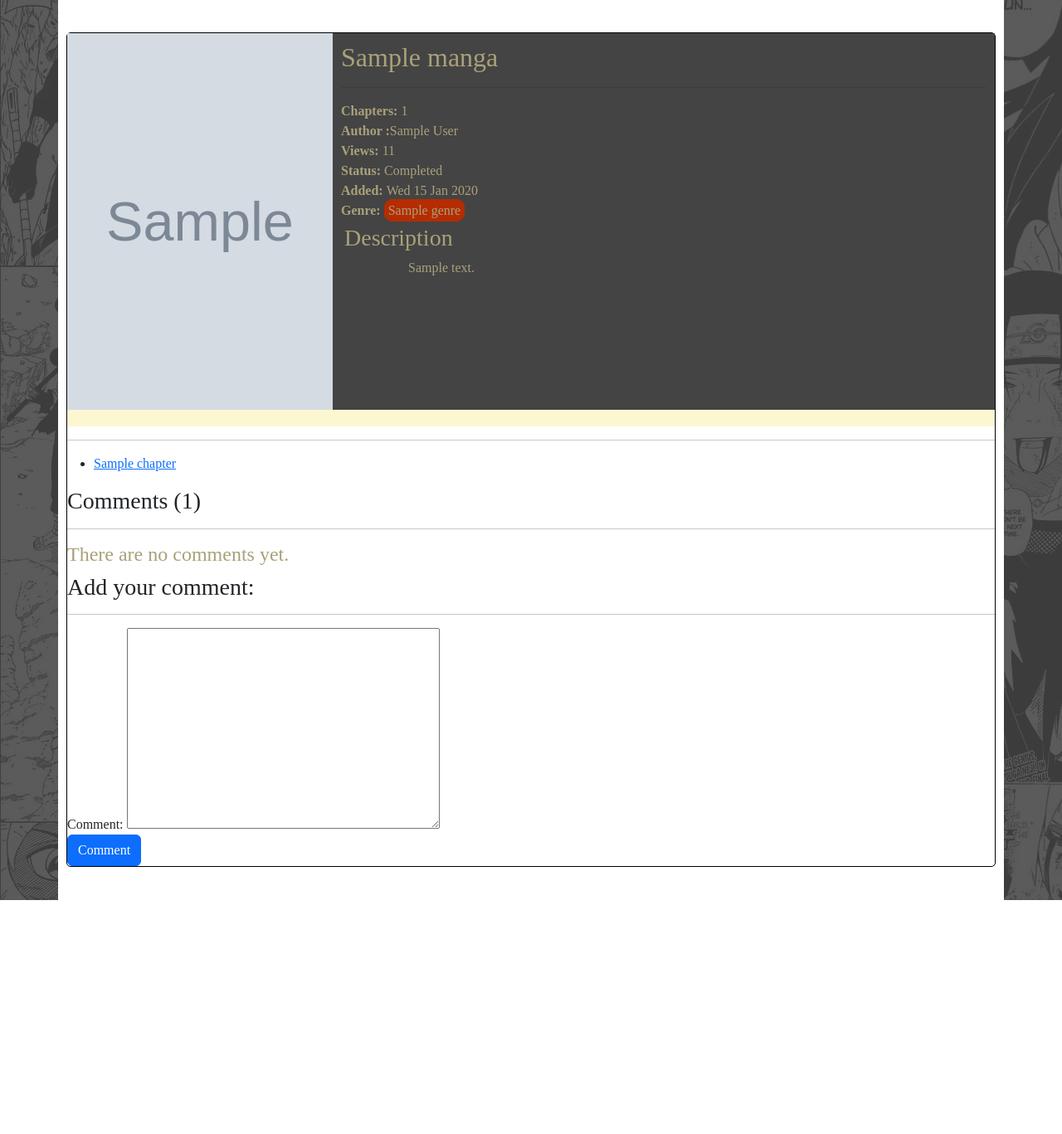
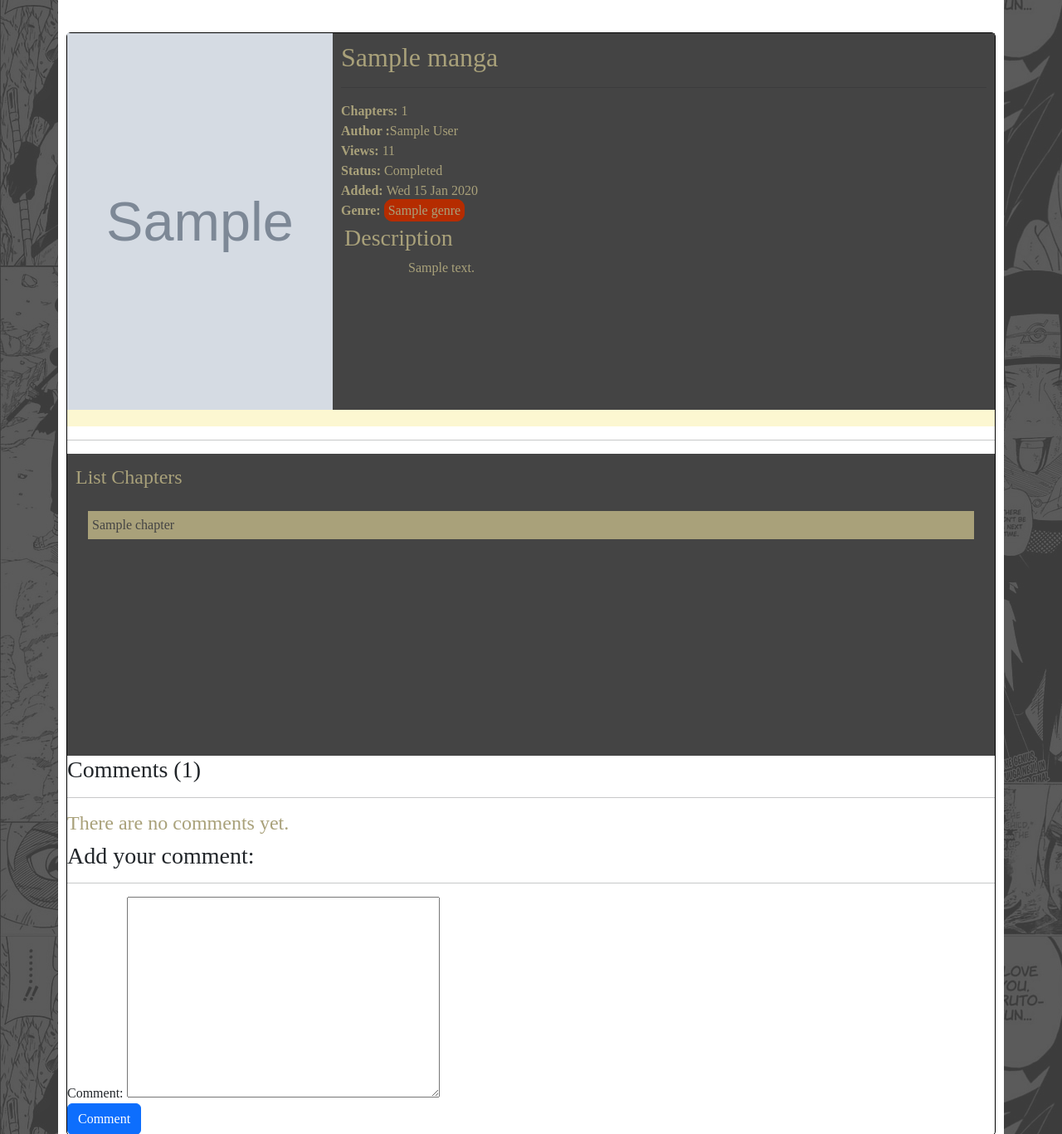
Before and after one commit to Renildo15/MangaCats, a Django app: page /manga/manga_view/00000000-0000-0000-0000-000000000001/ in a window 1280 px wide. Shown: the part 89-1456 px from the top of the page at 83% size. Before the commit the page ends 1174 px from the top, so only its background shows below. Run offline with Django 4.2, Linux system fonts and the light colour scheme; tables that the repository leaves empty hold one stand-in row (values such as "Sample post"); grey boxes marked "Sample" are stand-in pictures; some libraries are stand-ins or nearby versions.

Commit message:
style: chapters #3

```diff
--- a/core/manga_app/templates/partials/chapters_list.html
+++ b/core/manga_app/templates/partials/chapters_list.html
@@ -1,5 +1,6 @@
 {% if chapters %}
-    <div>
+    <div class="chapter-list">
+        <legend>List Chapters</legend>
         <ul>
         {% for chapter in chapters %}
                 <li>
@@ -11,5 +12,10 @@
         </ul>
     </div>
 {% else %}
-    <h4>Not Exists Chapters</h4>
+    <div class="chapter-list">
+        <div class="no-exists">
+            <h3>Not Exists Chapters</h3>
+        </div>
+    </div>
+
 {% endif %}
--- a/core/static/css/user_app/styles.css
+++ b/core/static/css/user_app/styles.css
@@ -838,3 +838,54 @@ header{
     box-shadow: 0 10px 20px rgba(0,0,0,0.19), 0 6px 6px rgba(0,0,0,0.23);
     border-radius: 5px;
 }
+
+
+/* chapter */
+.content-manga-info .chapter-list{
+    padding: 10px;
+    background-color: var(--color1);
+}
+.content-manga-info .chapter-list .no-exists{
+    padding: 10px;
+    background-color: var(--color1);
+}
+.content-manga-info .chapter-list .no-exists h3{
+    color: var(--color3);
+    text-align: center;
+}
+.content-manga-info .chapter-list legend{
+    color: var(--color3);
+}
+.content-manga-info .chapter-list ul{
+    padding: 10px;
+    margin: 0;
+    overflow: auto;
+    height: 300px;
+}
+
+.content-manga-info .chapter-list ul::-webkit-scrollbar {
+    width: 5px;
+    background-color: #F5F5F5;
+  }
+
+.content-manga-info .chapter-list ul::-webkit-scrollbar-thumb {
+    background-color: var(--color5);
+    border-radius: 10px;
+}
+
+.content-manga-info .chapter-list ul li{
+    list-style: none;
+    background-color: var(--color3);
+    margin: 5px;
+    padding: 5px;
+}
+
+.content-manga-info .chapter-list ul li a{
+    text-decoration: none;
+    color: var(--color1);
+}
+
+.content-manga-info .chapter-list ul li a:hover{
+    text-decoration: underline;
+    color: var(--color2);
+}
```
